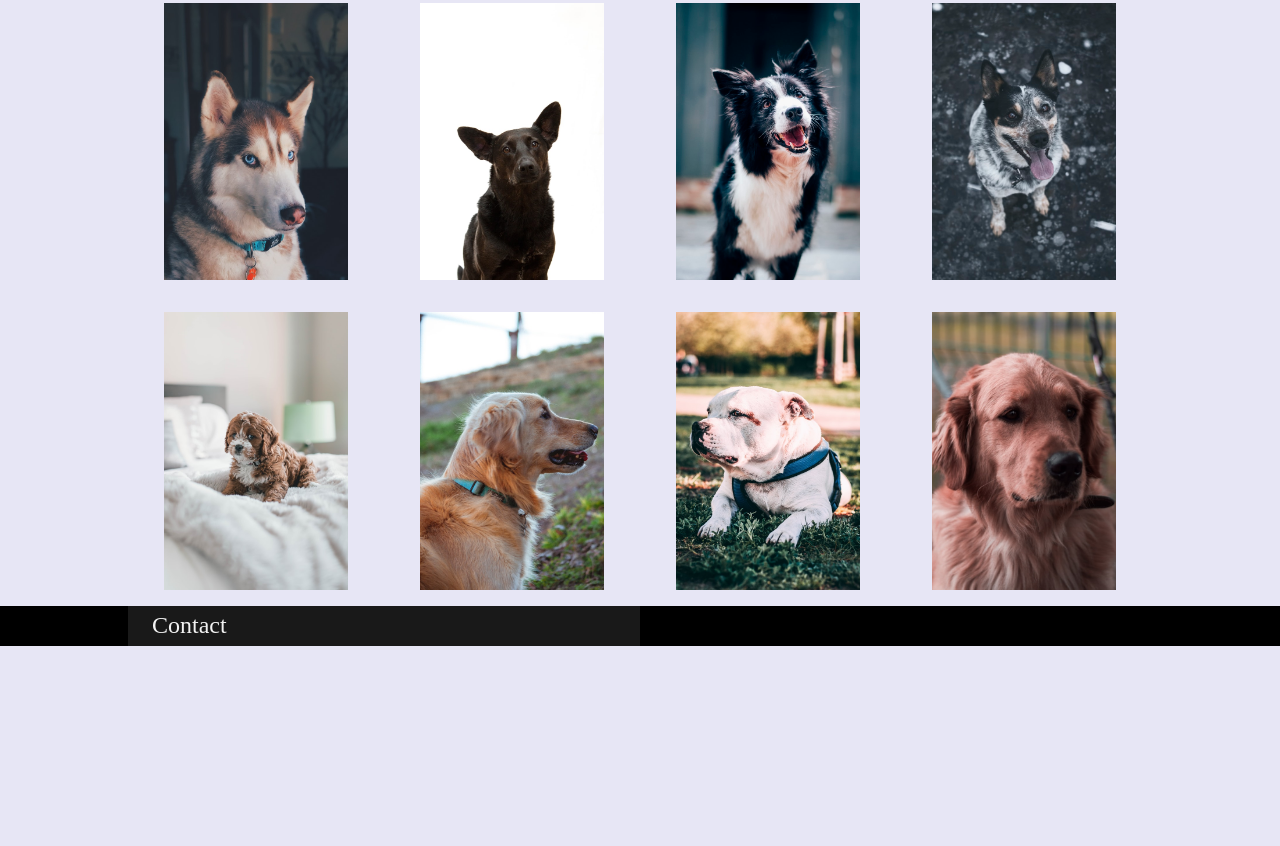
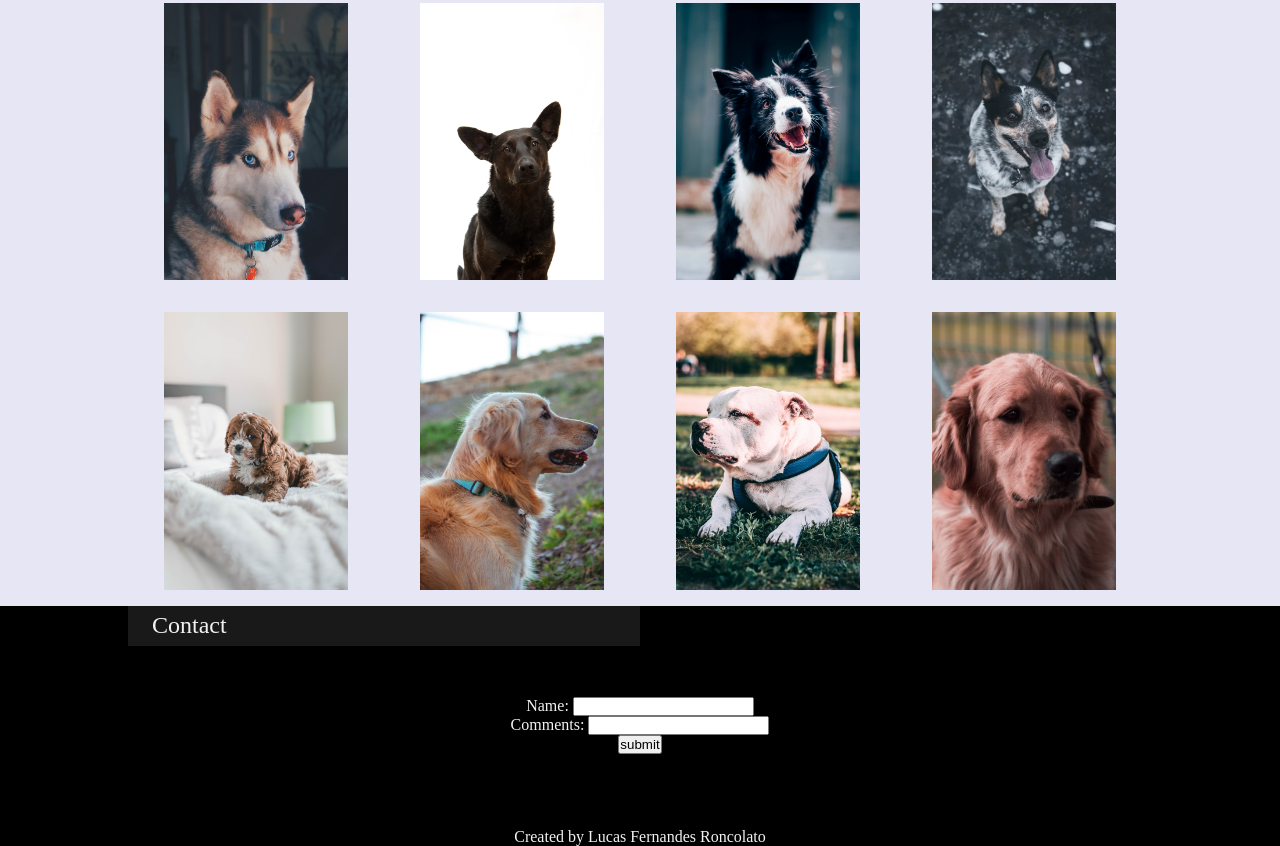
Before and after one commit to Walife14/Responsive-Website, a plain HTML site: page index.html in a window 1280 px wide. Shown: the part 813-1659 px from the top of the page. Before the commit the page ends 1459 px from the top, so only its background shows below. Drawn offline with Linux system fonts and the light colour scheme.

Commit message:
Added contact
I've added the contact and footer, the only problem I am having is correctly setting up the form, and also connecting it so that it sends the message via email to one of my emails.

Once I learn the skills required in order to do this, I will implement it into this web application.

```diff
--- a/index.html
+++ b/index.html
@@ -21,7 +21,7 @@
             </div>
             <ul id="navBox" class="navContainer">
                 <li>
-                    <a class="navLink" href="">Home</a>
+                    <a class="navLink" href="#section1">Home</a>
                 </li>
                 <li>
                     <a class="navLink" href="#section2">Gallery</a>
@@ -65,7 +65,25 @@
                     </div>
                 </div>
             </div>
+            <div class="heading">
+                <div id="contactContainer" class="container">
+                    <form action="">
+                        <div>
+                            <label for="">Name:</label>
+                            <input type="text">
+                        </div>
+                        <div>
+                            <label for="">Comments:</label>
+                            <input type="textField">
+                        </div>
+                        <input type="submit" value="submit">
+                    </form>
+                </div>
+            </div>
         </section>
+        <footer class="heading">
+            Created by Lucas Fernandes Roncolato
+        </footer>
     </main>
 </body>
 
--- a/styles.css
+++ b/styles.css
@@ -77,7 +77,7 @@ nav {
 /* Index | Slideshow */
 
 #theContainer {
-    min-height: 95vh;
+    min-height: 100vh;
 }
 
 #leftSide {
@@ -132,10 +132,6 @@ nav {
 
 /* Section 2 | Gallery */
 
-#section2 {
-    min-height: 10vh;
-}
-
 #gallery {
     display: flex;
     flex-wrap: wrap;
@@ -150,6 +146,30 @@ nav {
 }
 
 /* Section 3 | Contact/Newsletter */
+
+#contactContainer {
+    display: flex;
+    justify-content: center;
+    align-items: center;
+    min-height: 20vh;
+    color: #f2f2f2;
+}
+
+#contactContainer form {
+    display: flex;
+    flex-direction: column;
+    align-items: center;
+    min-width: 50%;
+}
+
+/* Footer */
+
+footer {
+    display: flex;
+    justify-content: center;
+    align-items: flex-end;
+    color: #f2f2f2;
+}
 
 /* Media Queries */
 @media (min-width: 769px) { /* Bigger Screen */
```
